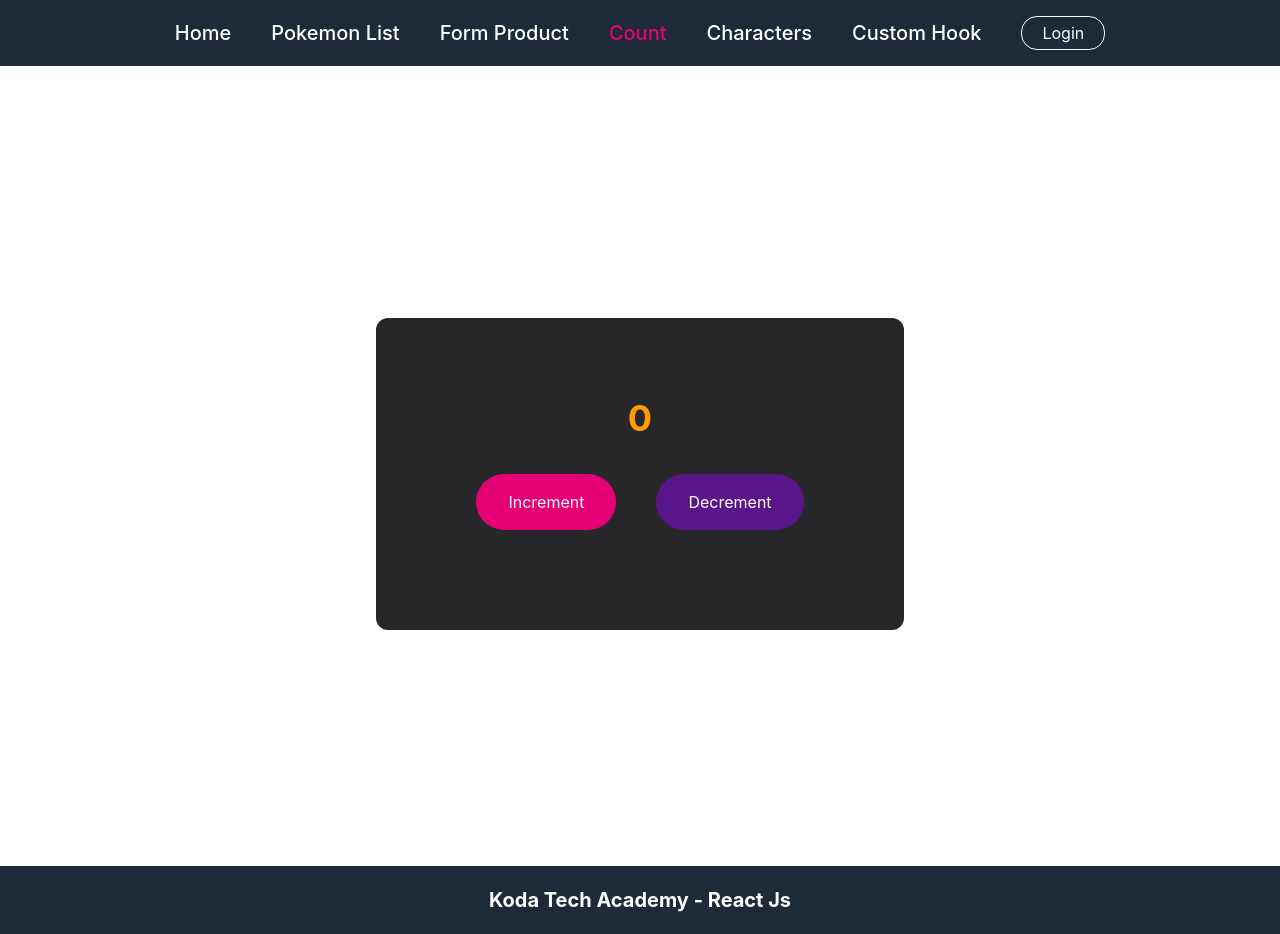
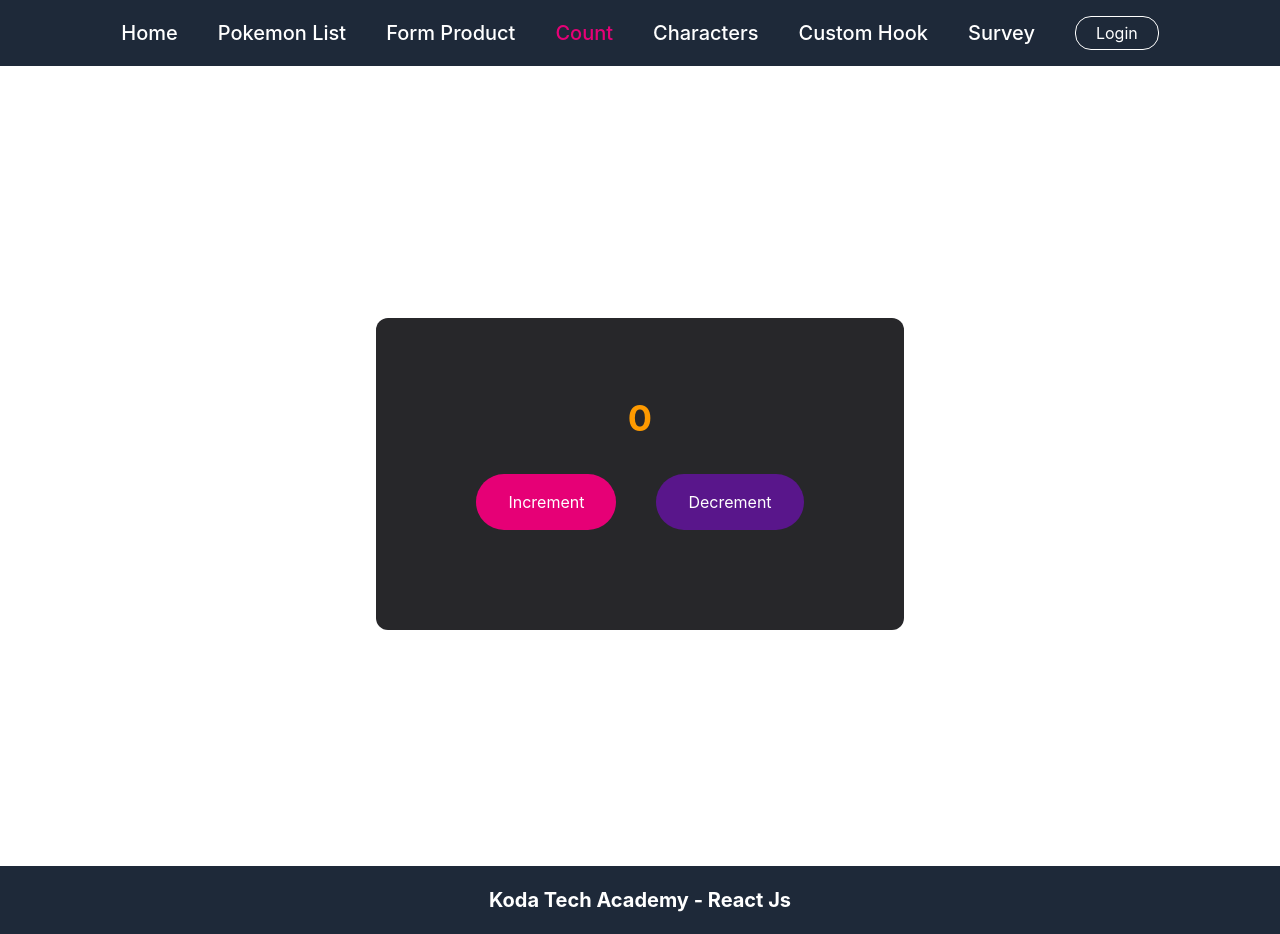
Before and after one commit to aqilknz/koda-b7-react, a React (Vite) app: page /count in a window 1280 px wide. Built offline with nearby package versions, Linux system fonts and the light colour scheme.

Commit message:
feat: add navlink survey perokok

```diff
--- a/src/components/minitask4/Header.jsx
+++ b/src/components/minitask4/Header.jsx
@@ -34,6 +34,9 @@ function Nav() {
                     <li><NavLink to="/customhook" className={({ isActive }) => {
                         return isActive ? "text-pink-600" : "text-white hover:text-pink-600"
                     }}>Custom Hook</NavLink></li>
+                    <li><NavLink to="/survey" className={({ isActive }) => {
+                        return isActive ? "text-pink-600" : "text-white hover:text-pink-600"
+                    }}>Survey</NavLink></li>
                 </ul>
                 <div className="flex gap-4 place-self-end">
                     {!state.user.username ? (
```
